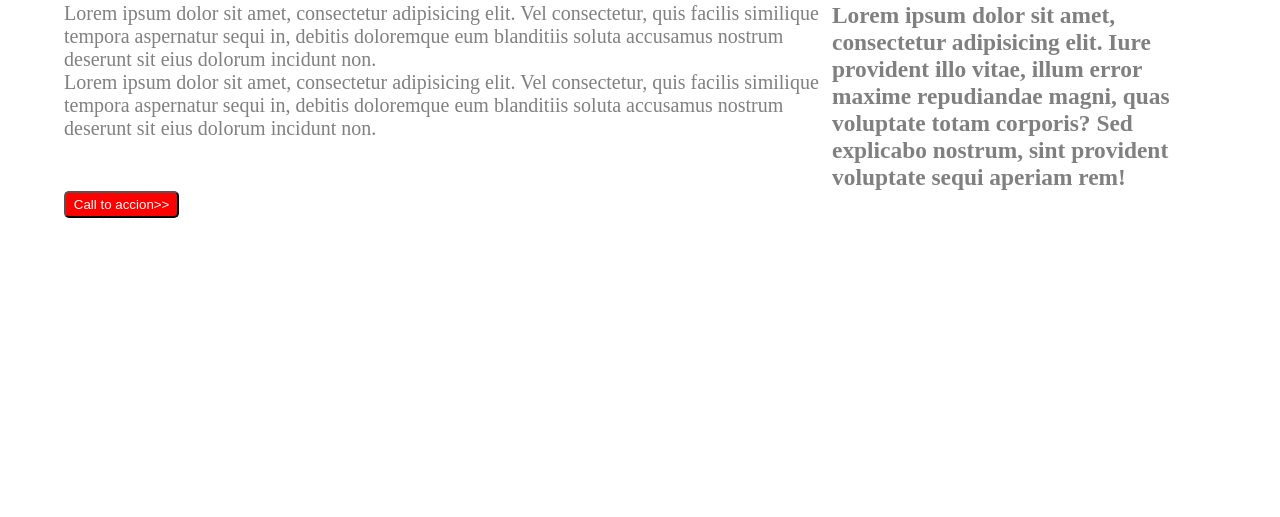
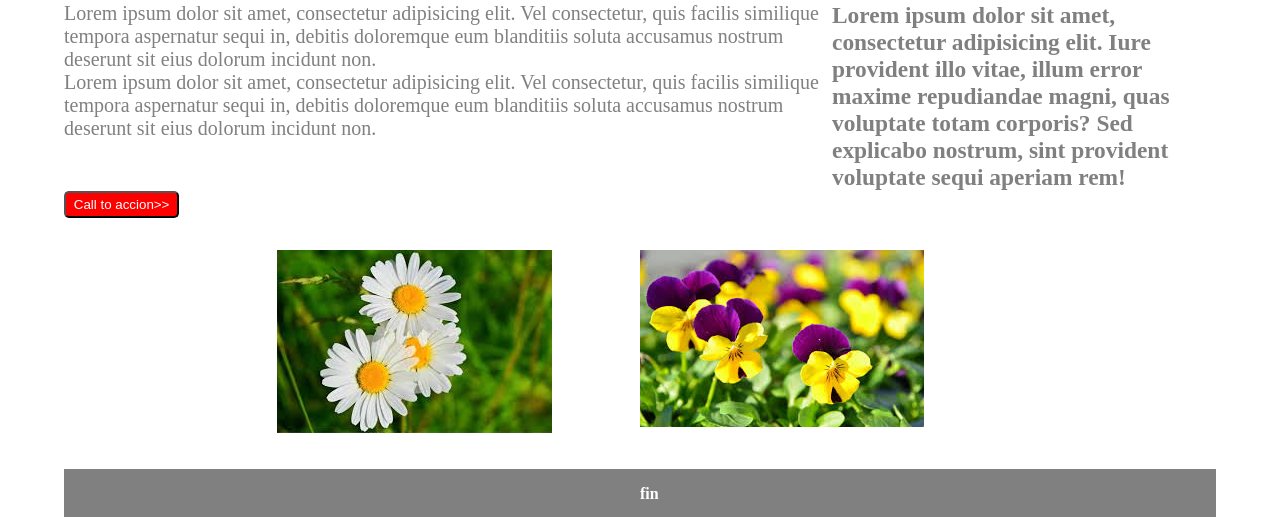
Before and after one commit to agustinaVal/reto2-crea-tu-sitio-web, a plain HTML site: page index.html in a window 1280 px wide. Shown: the part 516-1033 px from the top of the page. Before the commit the page ends 800 px from the top, so only its background shows below. Drawn offline with Linux system fonts and the light colour scheme.

Commit message:
actualizando

```diff
--- /dev/null
+++ b/assets/media.css
@@ -0,0 +1,6 @@
+@media (max-width: 767px) {
+    [class*="col-"] {
+        max-width:100%;
+        flex: none;
+    }
+}
--- a/assets/style.css
+++ b/assets/style.css
@@ -27,3 +27,21 @@
 	color: white;
 	border-radius: 5px;
 }
+
+.imagenesFlores{
+	width: 100%;
+	height: auto;
+	padding: 2em;
+}
+
+footer{
+	background-color: grey;
+	height: 3em;
+
+}
+
+.foter{
+	color: white;
+	padding-left: 50%;
+	padding-top: 1em;
+}
--- a/index.html
+++ b/index.html
@@ -35,19 +35,34 @@
     <h1>Contact us</h1>
     <br>
     <h3>Lorem ipsum dolor sit amet, consectetur adipisicing elit. Iure provident illo vitae, illum error maxime repudiandae magni, quas voluptate totam corporis? Sed explicabo nostrum, sint provident voluptate sequi aperiam rem!</h3>
+   </div>
   </div>
-</div>
 
-<button class="btn">Call to accion>></button>
+  <button class="btn">Call to accion>></button>
+
+
+  <div class="row imagenesFlores">
+
+  <div class="col-2"></div>
+  <div class="col-4">
+    <img src="assets/img/descarga1.jpg" alt="">
+  </div>
+
+  <div class="col-4">
+    <img src="assets/img/descarga2.jpg" alt="">
+  </div>
+  <div class="col-2"></div>
+
+  </div>
 
 
 
+  <footer class="col-12">
+    <h4 class="foter">fin</h4>
+  </footer>
 
 
 
-
-</div>
-
-
+  </div>
 </body>
 </html>
```
Also changed, not shown: assets/img/descarga1.jpg (added), assets/img/descarga2.jpg (added), assets/img/descarga3.jpg (added), assets/img/descarga4.jpg (added), assets/img/descarga5.jpg (added).
